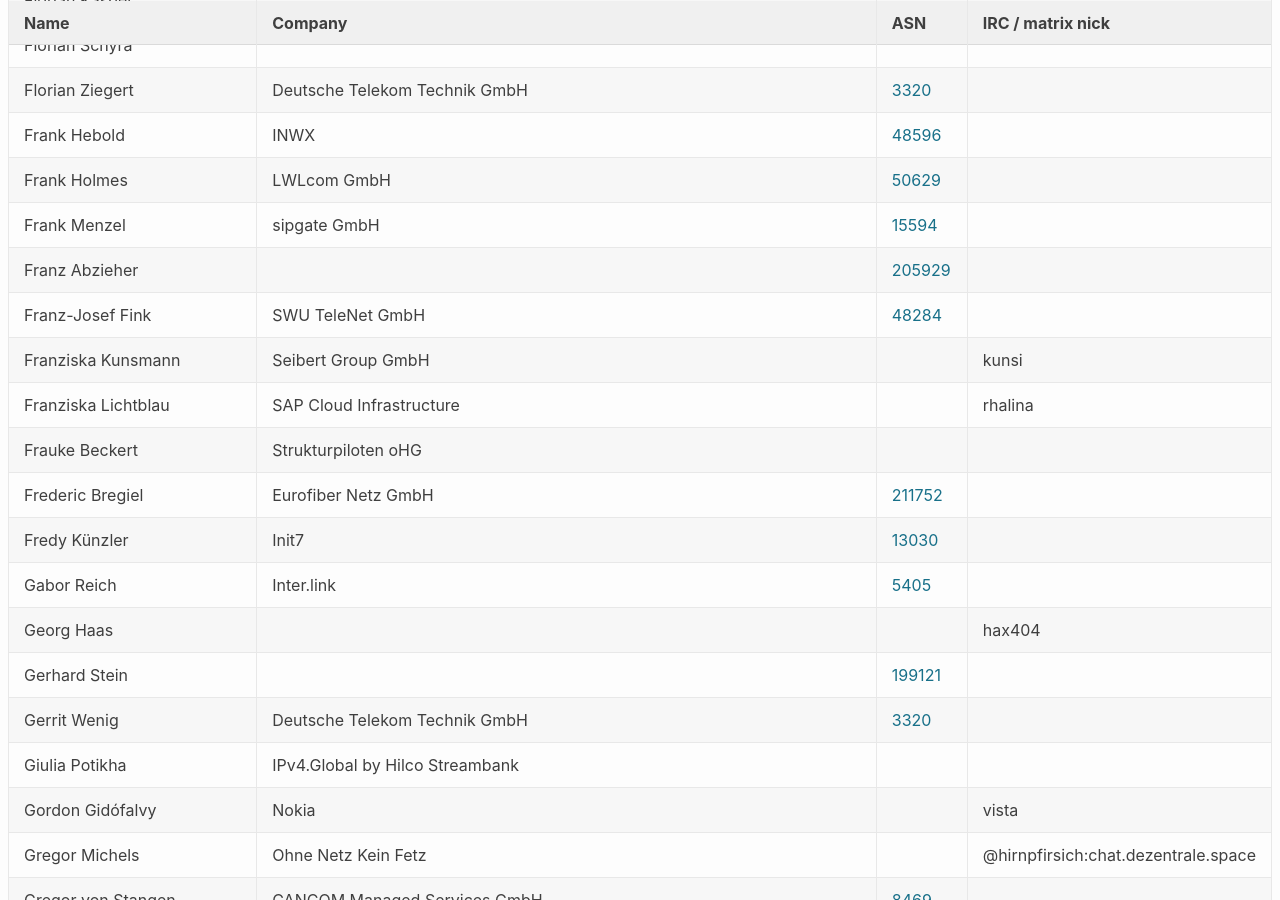
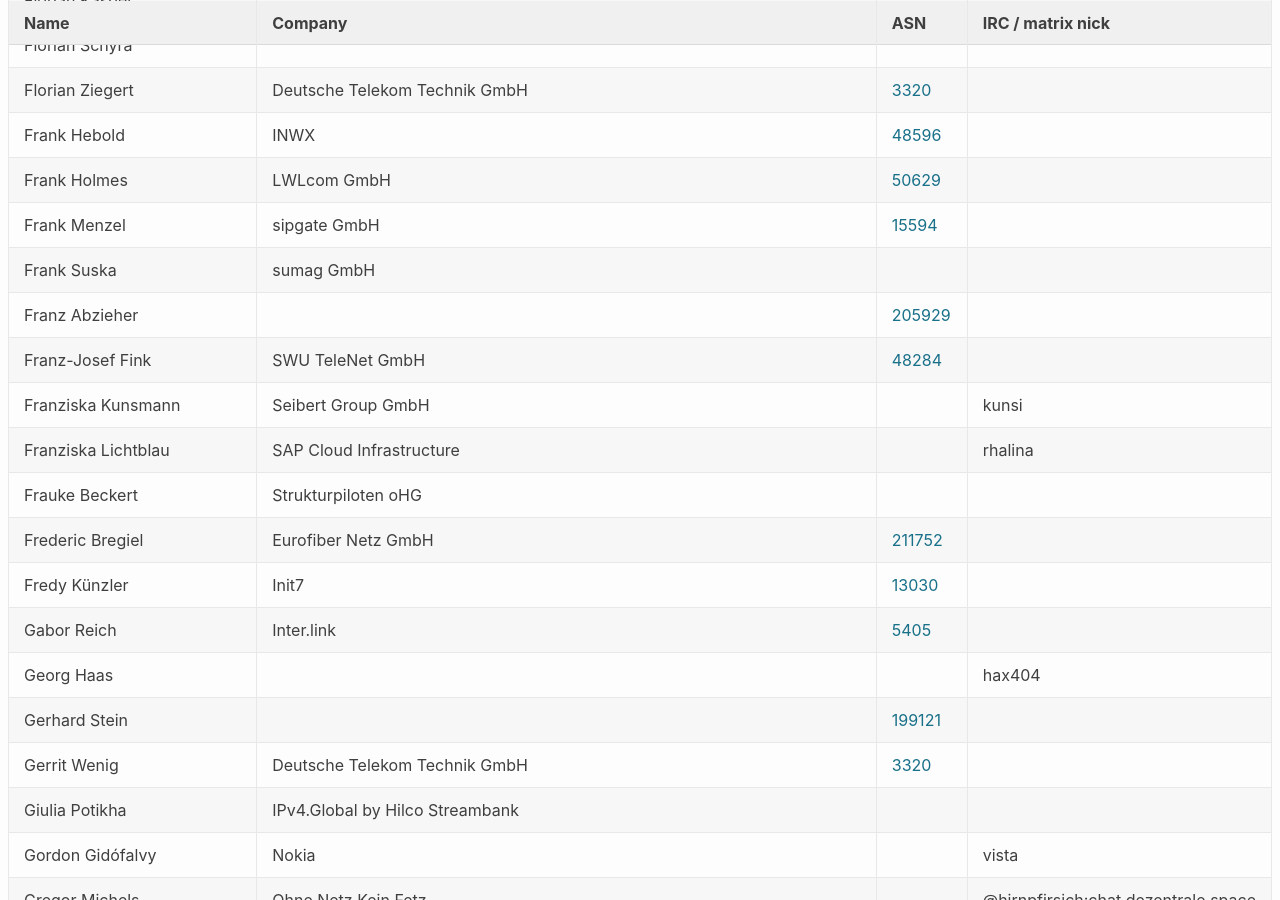
Before and after one commit to denog/pretix-attendeelist, a Jekyll site: the page built from denog17/index.markdown, in a window 1280 px wide and 900 px high, scrolled down 5464 px. Built offline with Jekyll 4.4.1, drawn with Linux system fonts in a browser that asks for light colours.

Commit message:
Latest data: Sun Sep 28 20:47:56 UTC 2025

```diff
--- a/_data/attendees_denog17_onsite.json
+++ b/_data/attendees_denog17_onsite.json
@@ -738,6 +738,12 @@
     "asn": "15594"
   },
   {
+    "name": "Frank Suska",
+    "company": "sumag GmbH",
+    "irc": null,
+    "asn": null
+  },
+  {
     "name": "Franz Abzieher",
     "company": null,
     "irc": null,
```
